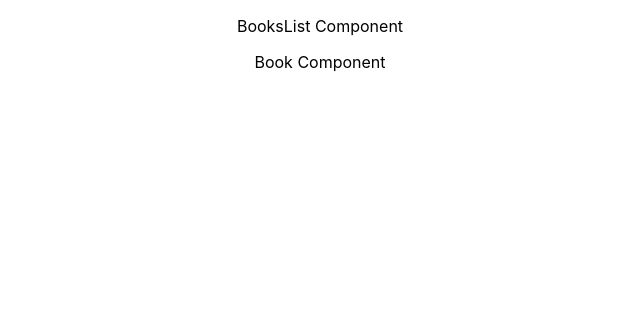
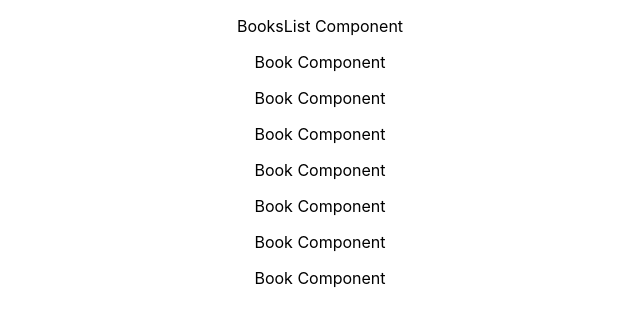
Before and after one commit to SilviaCabello/Books-app, a React (Create React App) app in the folder books-app/: page / in a window 1280 px wide. Shown: the top 326 px of the page, without its empty margins (320-960 px from the left). Built offline with nearby package versions, Linux system fonts and the light colour scheme.

Commit message:
map Book component

```diff
--- a/books-app/src/components/BooksList.js
+++ b/books-app/src/components/BooksList.js
@@ -5,7 +5,9 @@ const BooksList = ({ booksInfo }) => {
   return (
     <div>
       <p>BooksList Component</p>
-      <Book />
+      {booksInfo.map((book) => (
+        <Book {...book} />
+      ))}
     </div>
   );
 };
```
